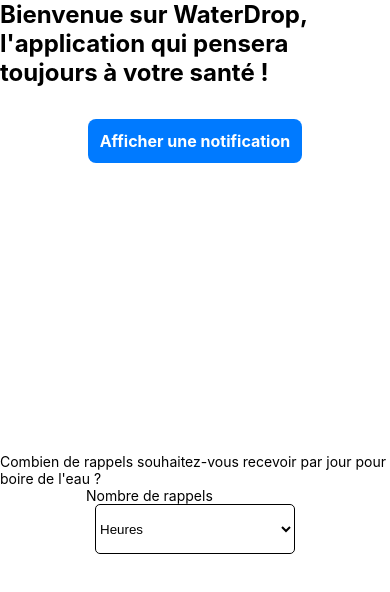
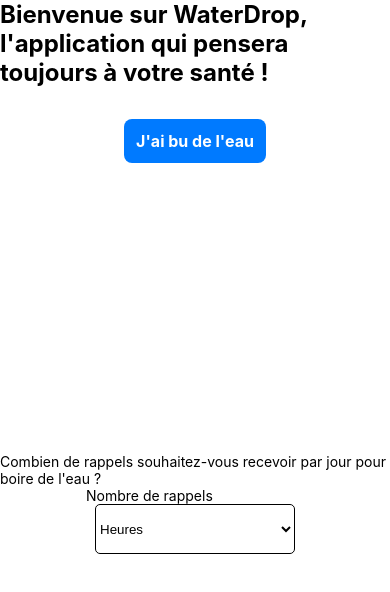
Before and after one commit to Clement-Wds/WaterDrop, a React Native app: screen / in a window 390 px wide. Shown: the top 592 px of the page. Built offline with nearby package versions, Linux system fonts and the light colour scheme.

Commit message:
Update notif j'ai bu de l'eau

```diff
--- a/src/screens/home.js
+++ b/src/screens/home.js
@@ -12,8 +12,8 @@
     });
 
     await Notifee.displayNotification({
-      title: 'WaterDrop - Notification',
-      body: "N'oubliez pas de boire de l'eau régulièrement !",
+      title: 'WaterDrop - Félicitations',
+      body: "Vous avez bu de l'eau et votre corps vous remercie !",
       android: {
         channelId,
       },
@@ -27,7 +27,7 @@
         santé !
       </Title>
       <Button onPress={handlePress}>
-        <ButtonText>Afficher une notification</ButtonText>
+        <ButtonText>J'ai bu de l'eau</ButtonText>
       </Button>
       <FrequencyPicker />
     </Container>
```
